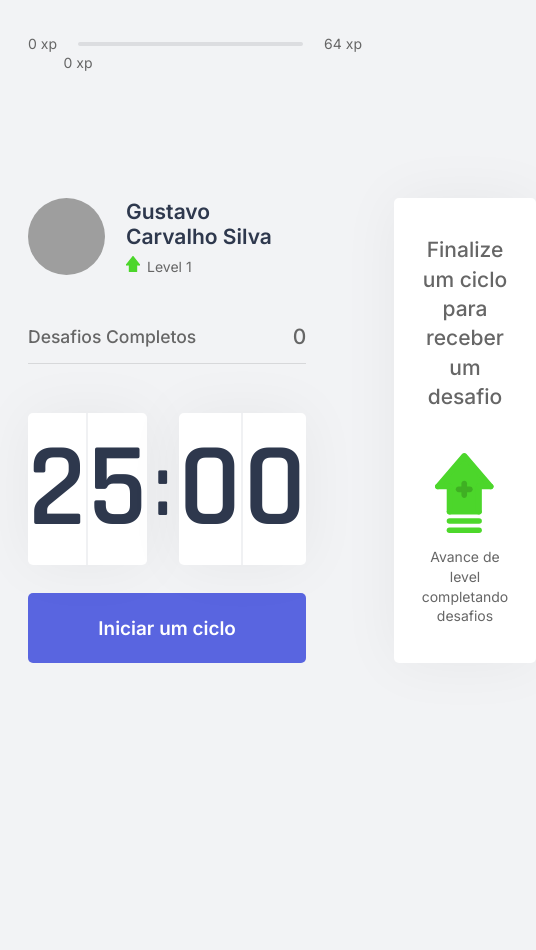
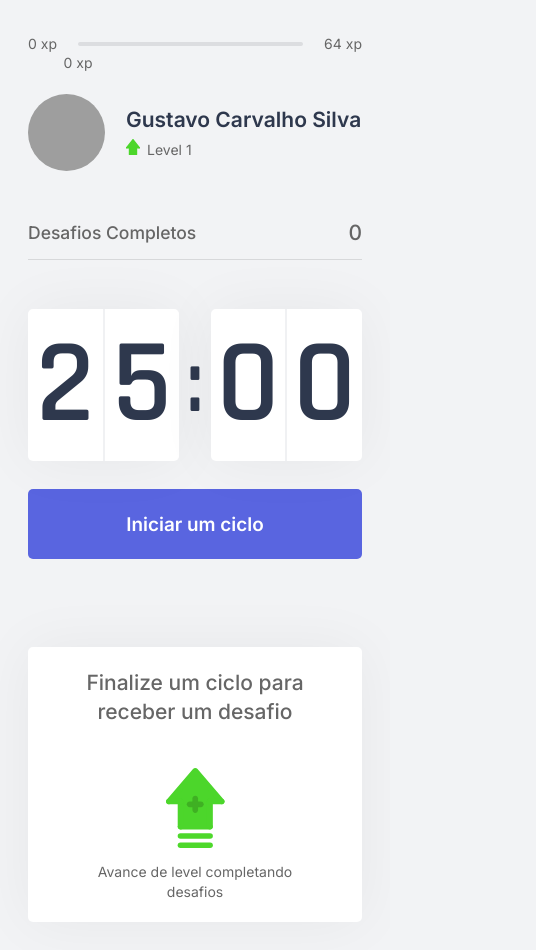
Before and after one commit to gustavocrvls/moveit, a Next.js app: page / in a window 390 px wide. Shown: the whole page, 536 px wide, since content can reach past the window. Before the commit the page ends 844 px from the top, so only its background shows below. Built offline with nearby package versions, Linux system fonts and the light colour scheme; grey boxes are pictures that could not be loaded.

Commit message:
Implementar Responsividade

```diff
--- a/src/pages/index.tsx
+++ b/src/pages/index.tsx
@@ -24,7 +24,7 @@ export default function Home(props: HomeProps) {
       currentExperience={props.currentExperience}
       challengesCompleted={props.challengesCompleted}
     >
-      <div className={styles.containter}>
+      <div className={styles.container}>
         <Head>
           <title>Início | Moveit</title>
         </Head>
@@ -33,12 +33,12 @@ export default function Home(props: HomeProps) {
 
         <CountdownProvider>
           <section>
-            <div>
+            <div className={styles.userContainer}>
               <Profile />
               <CompletedChallenges />
               <Countdown />
             </div>
-            <div>
+            <div className={styles.challengeContainer}>
               <ChallengeBox />
             </div>
           </section>
--- a/src/styles/pages/Home.module.css
+++ b/src/styles/pages/Home.module.css
@@ -1,4 +1,4 @@
-.containter {
+.container {
   height: 100vh;
   max-width: 992px;
   margin: 0 auto;
@@ -8,7 +8,7 @@
   flex-direction: column;
 }
 
-.containter section {
+.container section {
   flex: 1;
 
   display: grid;
@@ -17,6 +17,17 @@
   align-content: center;
 }
 
-.leftContainer {
+@media (max-width: 720px) {
+  .container section {
+    display: flex;
+    flex-direction: column;
+  }
 
+  .userContainer {
+    margin-top: 3rem;
+  }
+
+  .challengeContainer {
+    margin-bottom: 2rem;
+  }
 }
```
